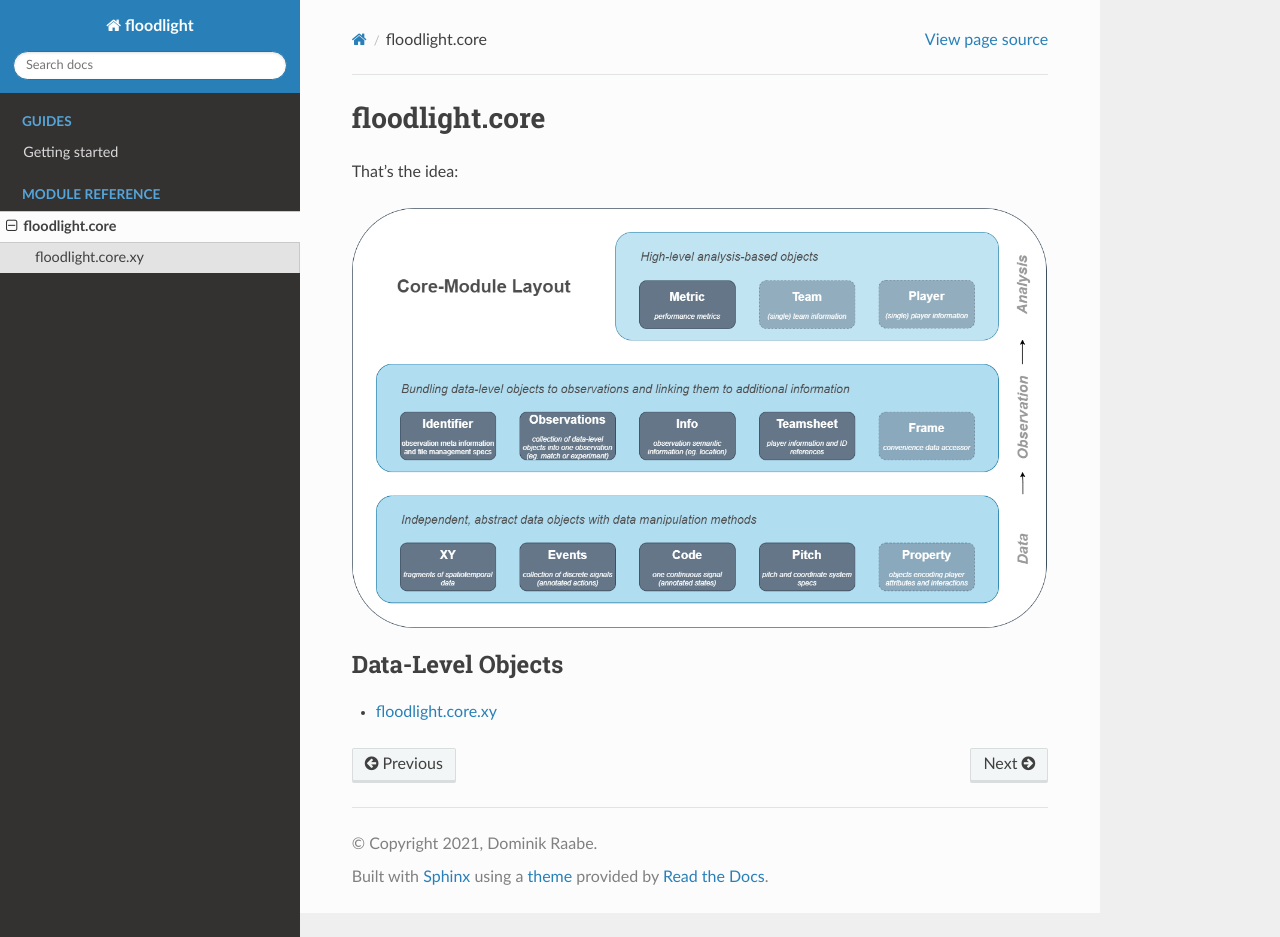
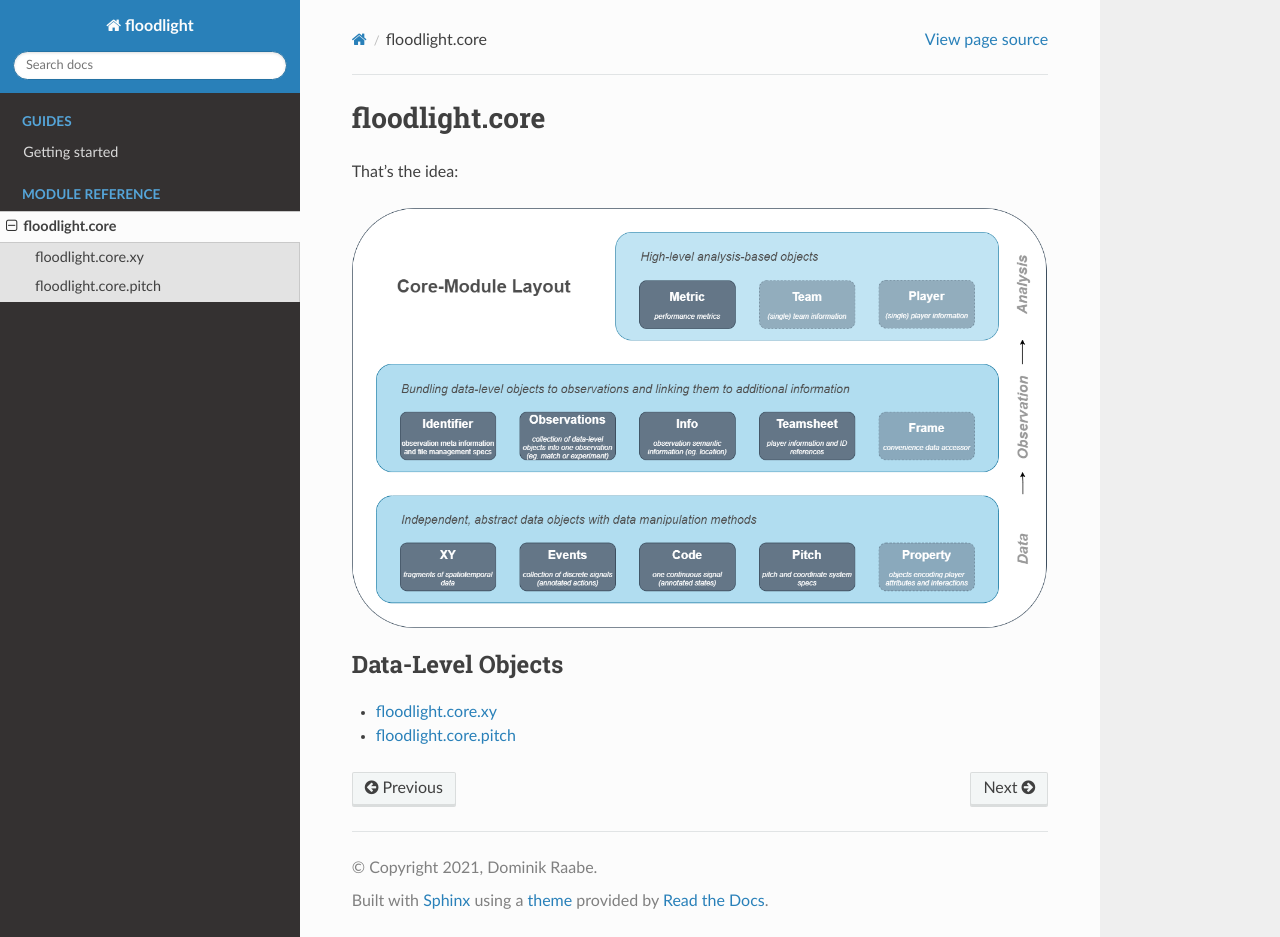
Before and after one commit to floodlight-sports/floodlight, a Sphinx documentation site: the page built from docs/source/modules/core/core.rst, in a window 1280 px wide and 937 px high. Built offline with Sphinx 7.4.7 and the Read the Docs theme 2.0.0, drawn with Linux system fonts in a browser that asks for light colours.

Commit message:
docs: add pitch documentation

```diff
--- a/docs/source/modules/core/core.rst
+++ b/docs/source/modules/core/core.rst
@@ -11,3 +11,4 @@ That's the idea:
    :caption: Data-Level Objects
 
    xy
+   pitch
--- /dev/null
+++ b/docs/source/modules/core/pitch.rst
@@ -0,0 +1,6 @@
+=====================
+floodlight.core.pitch
+=====================
+
+.. automodule:: floodlight.core.pitch
+    :members:
```
